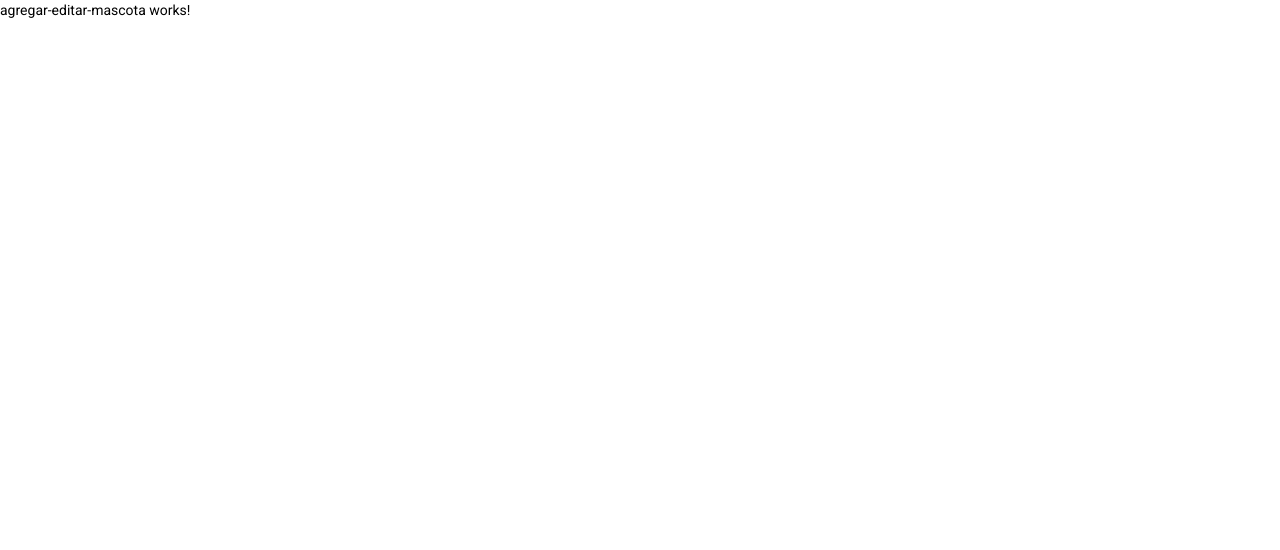
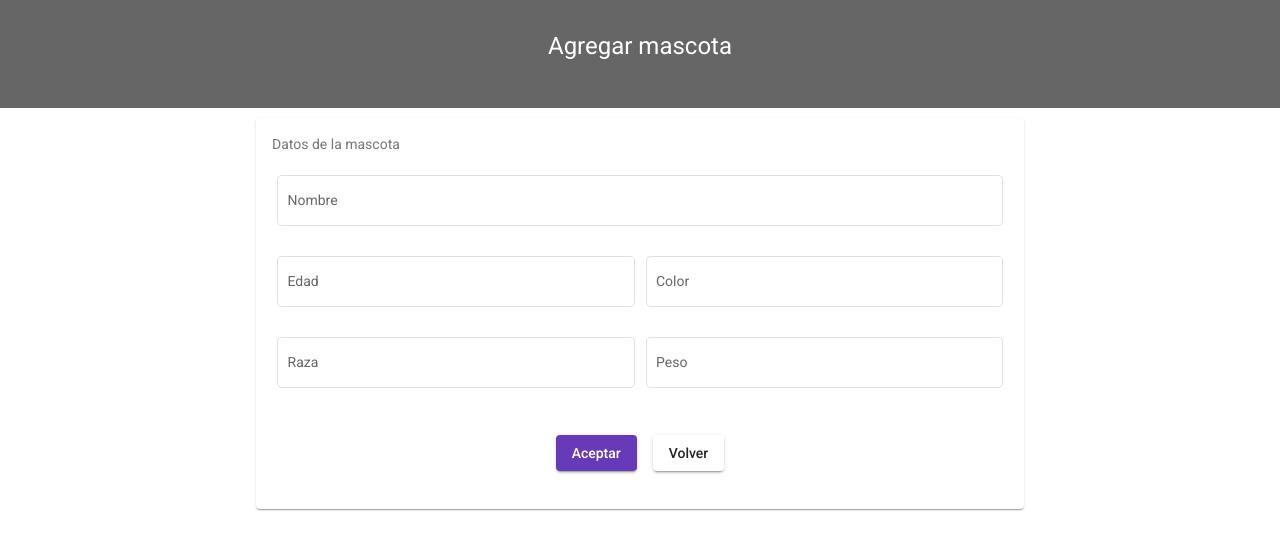
Before and after one commit to dsamador/FE-CRUDMascotas, an Angular app: page /agregarMascotas in a window 1280 px wide. Shown: the top 550 px of the page. Built offline with nearby package versions, Linux system fonts and the light colour scheme.

Commit message:
Agregar mascota HTML

```diff
--- a/src/app/components/agregar-editar-mascota/agregar-editar-mascota.component.css
+++ b/src/app/components/agregar-editar-mascota/agregar-editar-mascota.component.css
@@ -0,0 +1,11 @@
+.card {
+  margin-top: 10px;
+}
+.mat-form-field {
+  width: 100%;
+  margin: 5px;
+}
+
+.btnAceptar{
+  margin-right: 1rem;
+}
--- a/src/app/components/agregar-editar-mascota/agregar-editar-mascota.component.html
+++ b/src/app/components/agregar-editar-mascota/agregar-editar-mascota.component.html
@@ -1,3 +1,50 @@
-<p>
-  agregar-editar-mascota works!
-</p>
+<div class="title">
+  <h1>Agregar mascota</h1>
+</div>
+<app-spinner *ngIf="loading"></app-spinner>
+<div class="container">
+  <mat-card class="card">
+    <mat-card-subtitle>
+      Datos de la mascota
+    </mat-card-subtitle>
+    <form>
+    <mat-grid-list cols="2" rowHeight="80px">
+      <mat-grid-tile [colspan]="2">
+        <mat-form-field appearance="outline">
+          <mat-label>Nombre</mat-label>
+          <input matInput autocomplete="off">
+        </mat-form-field>
+      </mat-grid-tile>
+      <mat-grid-tile>
+        <mat-form-field appearance="outline">
+          <mat-label>Edad</mat-label>
+          <input matInput autocomplete="off">
+        </mat-form-field>
+      </mat-grid-tile>
+      <mat-grid-tile>
+        <mat-form-field appearance="outline">
+          <mat-label>Color</mat-label>
+          <input matInput autocomplete="off">
+        </mat-form-field>
+      </mat-grid-tile>
+      <mat-grid-tile>
+        <mat-form-field appearance="outline">
+          <mat-label>Raza</mat-label>
+          <input matInput autocomplete="off">
+        </mat-form-field>
+      </mat-grid-tile>
+      <mat-grid-tile>
+        <mat-form-field appearance="outline">
+          <mat-label>Peso</mat-label>
+          <input matInput autocomplete="off">
+        </mat-form-field>
+      </mat-grid-tile>
+
+      <mat-grid-tile [colspan]="2">
+        <button class="btnAceptar" mat-raised-button color="primary">Aceptar</button>
+        <button mat-raised-button routerLink="/listMascotas">Volver</button>
+      </mat-grid-tile>
+    </mat-grid-list>
+    </form>
+  </mat-card>
+</div>
--- a/src/app/components/agregar-editar-mascota/agregar-editar-mascota.component.ts
+++ b/src/app/components/agregar-editar-mascota/agregar-editar-mascota.component.ts
@@ -6,6 +6,7 @@ import { Component, OnInit } from '@angular/core';
   styleUrls: ['./agregar-editar-mascota.component.css']
 })
 export class AgregarEditarMascotaComponent implements OnInit {
+  loading : boolean = false;
 
   constructor() { }
 
--- a/src/app/shared/shared.module.ts
+++ b/src/app/shared/shared.module.ts
@@ -13,7 +13,7 @@ import { MatButtonModule } from '@angular/material/button';
 import { MatCardModule } from '@angular/material/card';
 import { MatSnackBarModule } from '@angular/material/snack-bar';
 import { MatProgressBarModule } from '@angular/material/progress-bar';
-
+import { MatGridListModule } from '@angular/material/grid-list';
 //Componentes
 import { SpinnerComponent } from './spinner/spinner.component';
 
@@ -35,6 +35,7 @@ import { SpinnerComponent } from './spinner/spinner.component';
     ,MatCardModule
     ,MatSnackBarModule
     ,MatProgressBarModule
+    ,MatGridListModule
   ],
   exports:[
      MatSliderModule
@@ -50,6 +51,7 @@ import { SpinnerComponent } from './spinner/spinner.component';
     ,MatSnackBarModule
     ,SpinnerComponent
     ,MatProgressBarModule
+    ,MatGridListModule
   ]
 })
 export class SharedModule { }
```
